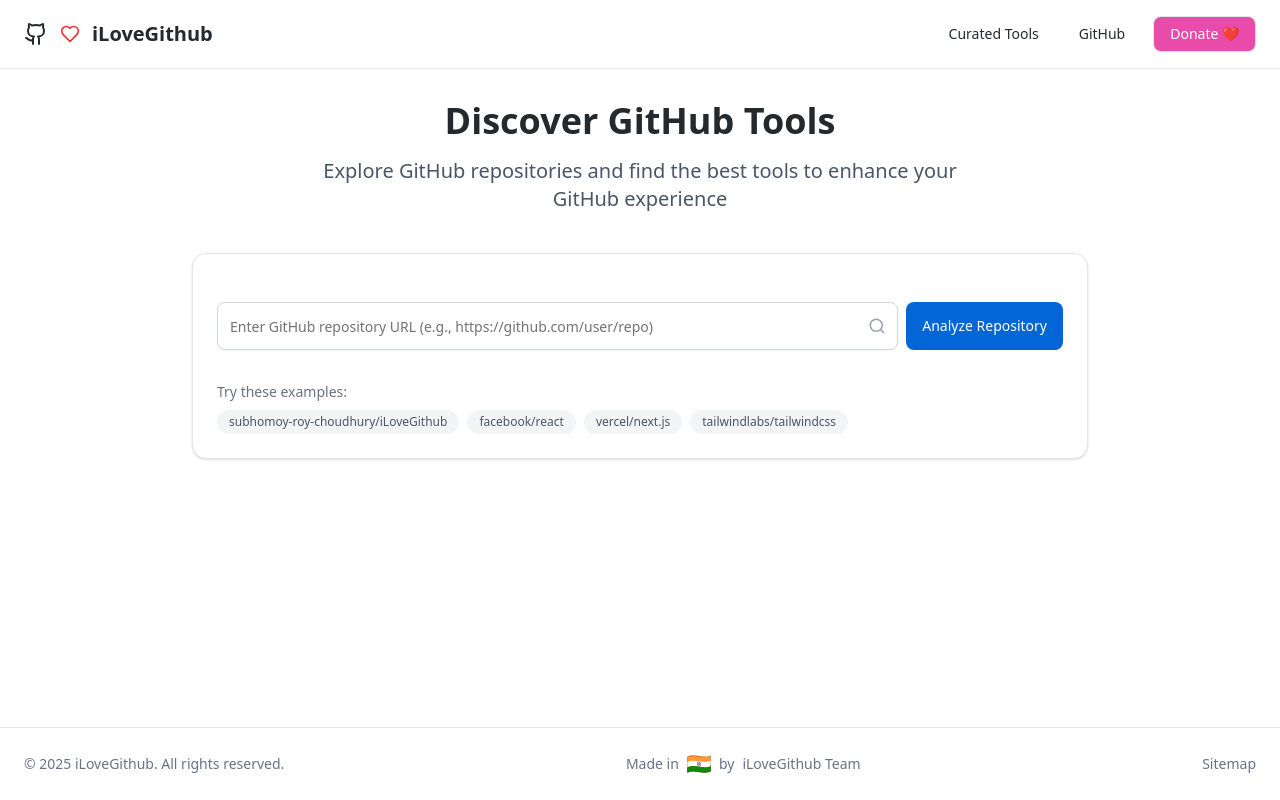
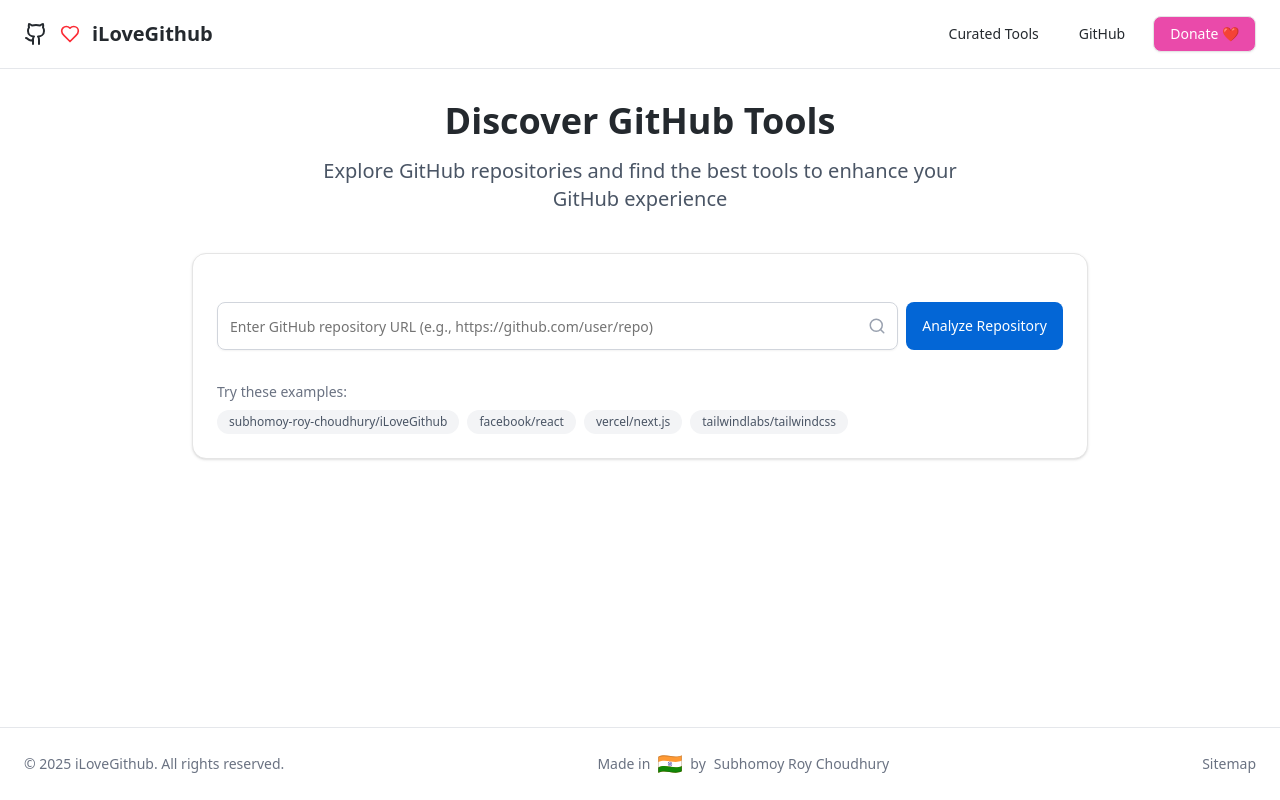
Before and after one commit to crackedngineer/iLoveGithub, a Next.js app: page / in a window 1280 px wide. Built offline with nearby package versions, Linux system fonts and the light colour scheme.

Commit message:
updated footer text

```diff
--- a/src/components/Footer.tsx
+++ b/src/components/Footer.tsx
@@ -21,12 +21,12 @@
           />
           by
           <a
-            href="https://github.com/subhomoy-roy-choudhury/iLoveGithub"
+            href="https://github.com/subhomoy-roy-choudhury/"
             target="_blank"
             rel="noopener noreferrer"
             className="hover:text-github-blue dark:hover:text-white transition-colors"
           >
-            iLoveGithub Team
+            Subhomoy Roy Choudhury
           </a>
         </p>
 
```
